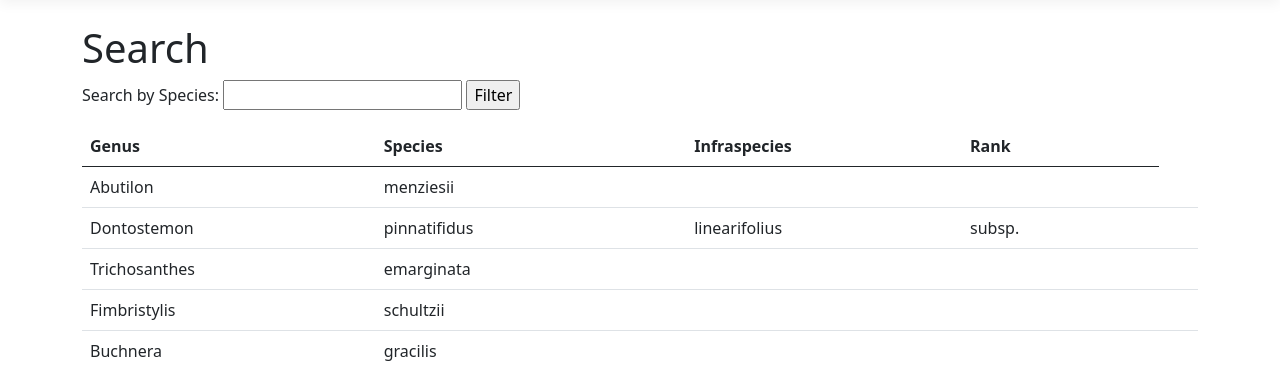
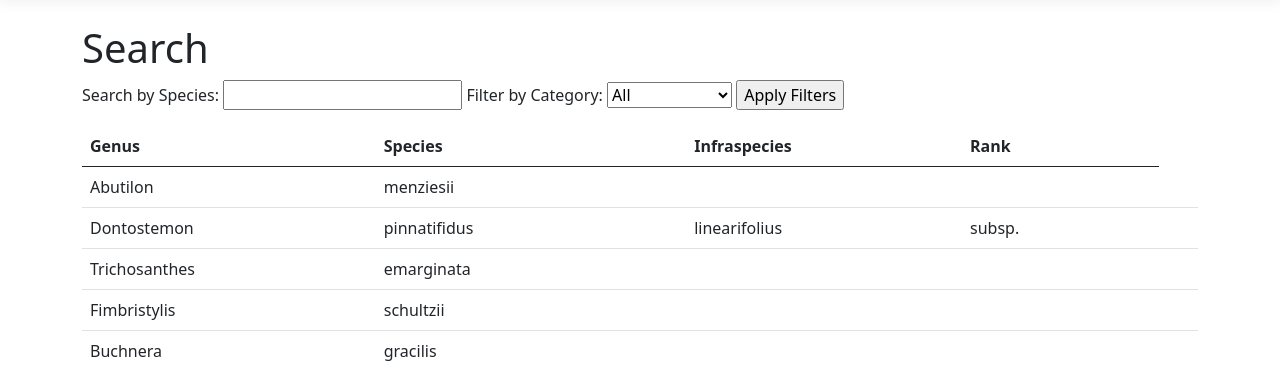
Before and after one commit to reidst/csci340-iseegreen, an ASP.NET Core app: page /Search in a window 1280 px wide. Shown: the part 57-428 px from the top of the page. Run offline with ASP.NET Core 8, Linux system fonts and the light colour scheme; data comes from the database, SQL or seed files in the repository; style sheets or scripts are compiled from the project's sources.

Commit message:
added dropdown filter for category

```diff
--- a/Pages/Search/Index.cshtml
+++ b/Pages/Search/Index.cshtml
@@ -12,7 +12,17 @@
     <p>
         <label for="SearchString">Search by Species:</label>
         <input type="text" asp-for="SearchString" />
-        <input type="submit" value="Filter" />
+
+        <label for="CategoryFilter">Filter by Category:</label>
+        <select asp-for="CategoryFilter" asp-items="Model.Categories">
+            <option value="">All</option>
+            @foreach ((string cat, string desc) in Model.CategoryOptions)
+            {
+                <option value="@cat">@desc</option>
+            }
+        </select>
+
+        <input type="submit" value="Apply Filters" />
     </p>
 </form>
 
--- a/Pages/Search/Index.cshtml.cs
+++ b/Pages/Search/Index.cshtml.cs
@@ -8,6 +8,7 @@
 using Microsoft.EntityFrameworkCore;
 using csci340_iseegreen.Data;
 using csci340_iseegreen.Models;
+using Microsoft.CodeAnalysis.CSharp.Syntax;
 
 namespace csci340_iseegreen.Pages.Search
 {
@@ -18,9 +19,18 @@
         public IndexModel(csci340_iseegreen.Data.ISeeGreenContext context)
         {
             _context = context;
+            CategoryOptions = new List<(string, string)>();
+            foreach (var cat in context.Categories)
+            {
+                CategoryOptions.Add((cat.Category, cat.Description));
+            }
         }
 
         public IList<csci340_iseegreen.Models.Taxa> Taxa { get;set; } = default!;
+
+        // List of (CategoryID, FullCategoryName) entries for all categories
+        // e.g., ("F", "Fern")
+        public IList<(string, string)> CategoryOptions { get; set; }
 
         [BindProperty(SupportsGet = true)]
         public string? SearchString { get; set; }
@@ -28,7 +38,7 @@
         public SelectList? Categories { get; set; }
 
         [BindProperty(SupportsGet = true)]
-        public string? Category { get; set; }
+        public string? CategoryFilter { get; set; }
 
         public async Task OnGetAsync()
         {
@@ -36,7 +46,11 @@
                         select m;
             if (!string.IsNullOrEmpty(SearchString))
             {
-                taxon = taxon.Where(s => s.SpecificEpithet.Contains(SearchString));
+                taxon = taxon.Where(s => s.SpecificEpithet.Contains(SearchString ?? ""));
+            }
+            if (!string.IsNullOrEmpty(CategoryFilter))
+            {
+                taxon = taxon.Where(s => s.Genus.Family.CategoryID.Contains(CategoryFilter ?? ""));
             }
 
             Taxa = await taxon.ToListAsync();
```
